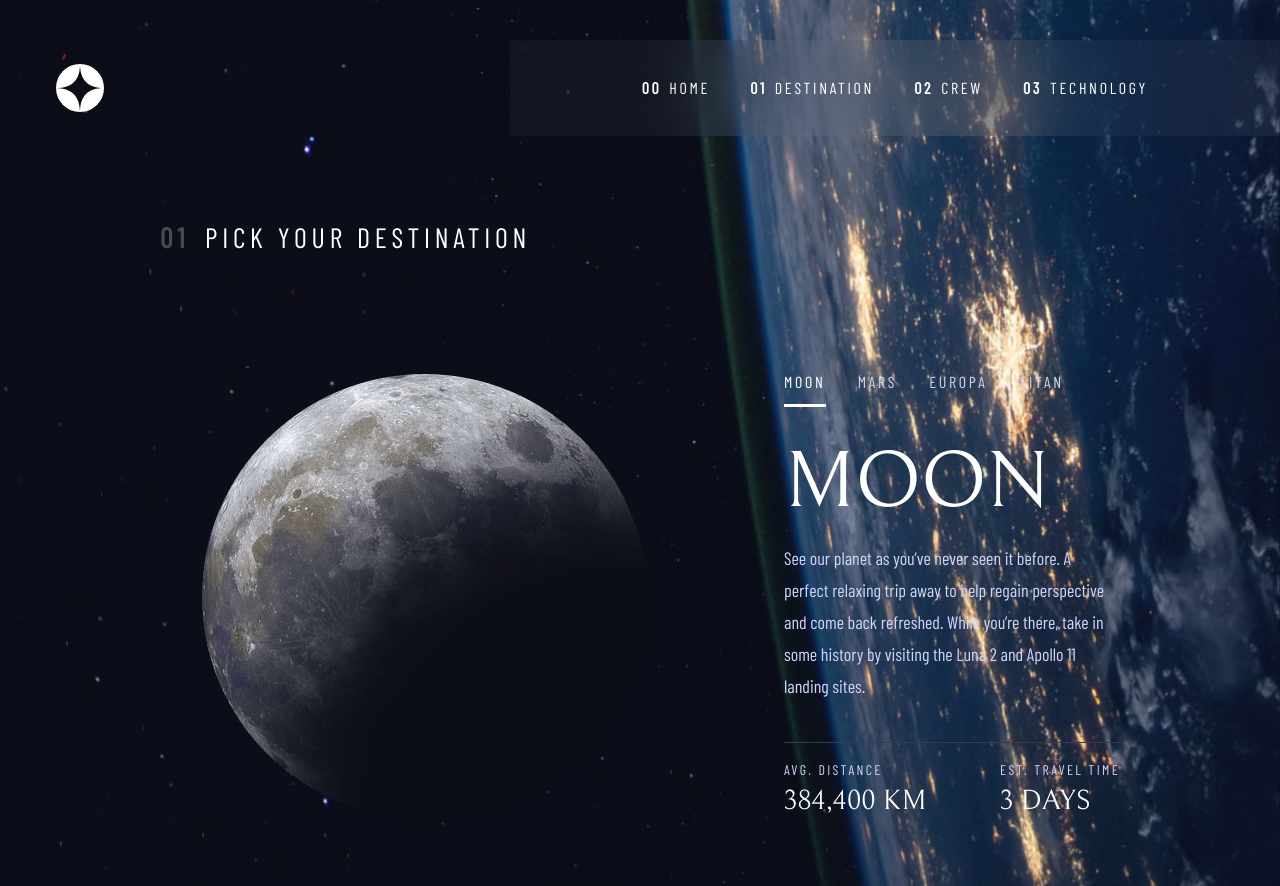
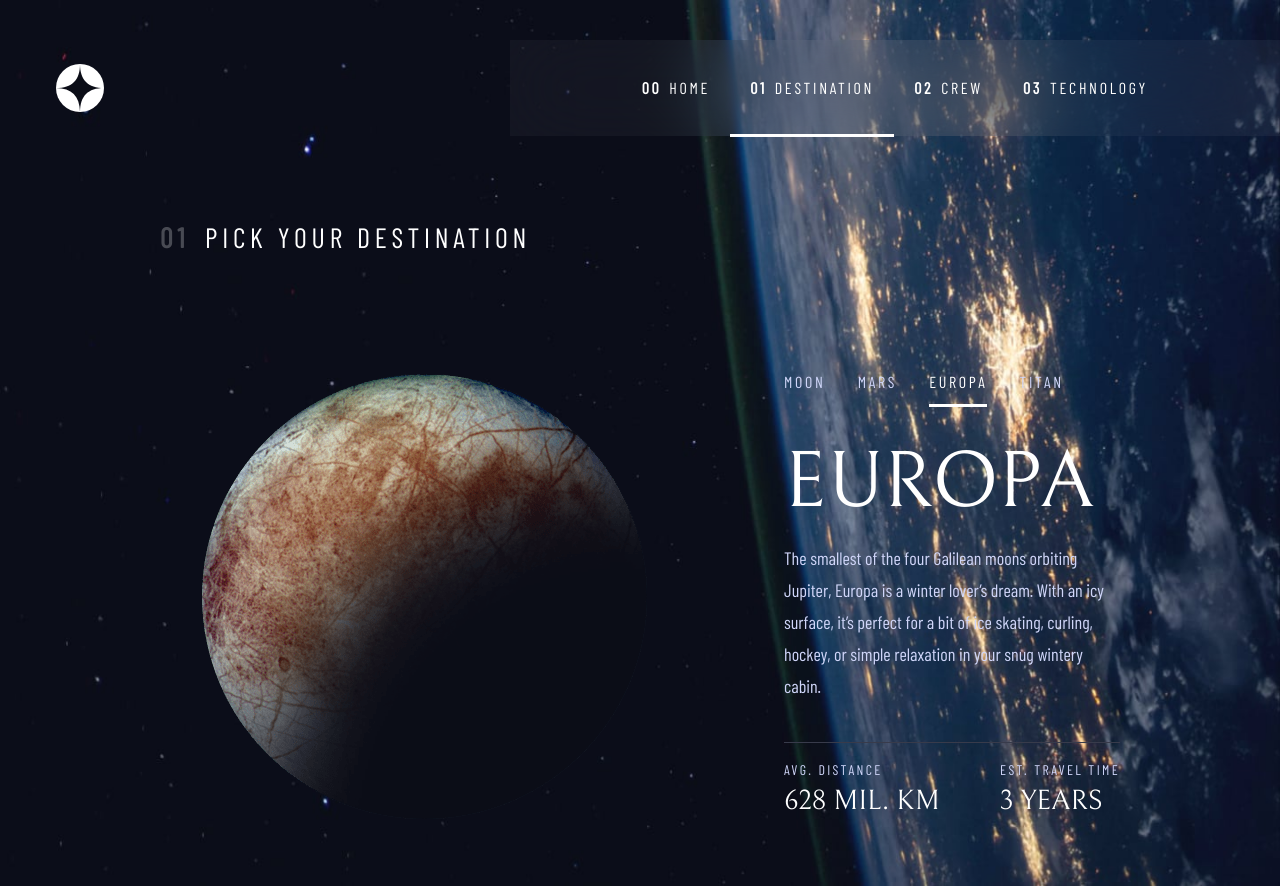
Before and after one commit to ostmartin/space-tourism-multi-page-website, a React (Vite) app: page /destination/europa in a window 1280 px wide. Built offline with nearby package versions, Linux system fonts and the light colour scheme.

Commit message:
created routing for destination tab, fixed navigation links classes

```diff
--- a/src/features/destination/Destination.jsx
+++ b/src/features/destination/Destination.jsx
@@ -1,6 +1,7 @@
-import { useState, useEffect, useCallback } from 'react';
+import { NavLink, useLoaderData } from 'react-router-dom';
 
-import { Tab, Heading, SubHeading, BodyText } from '../../ui';
+import { Tab } from '../../ui';
+import PlanetDescription from './PlanetDescription';
 
 import DATA from '../../data.json';
 
@@ -16,17 +17,19 @@ const PLANETS_IMGS = {
     'Titan': Titan
 }
 
+const getData = async (item, segment, data) => {
+    const currentItem = data[segment].find(entry => entry.name === item);
+    return await currentItem;
+}
+
+export const loader = async ({params}) => {
+    const item = params.planetId.charAt(0).toUpperCase() + params.planetId.slice(1);
+    const planet = await getData(item, 'destinations', DATA);
+    return planet;
+}
+
 const Destination = () => {
-    const [currentPlanet, setCurrentPlanet] = useState(null);
-
-    const getPlanet = useCallback((planet) => {
-        const curPlanet = DATA['destinations'].find(destination => destination.name === planet);
-        setCurrentPlanet(curPlanet);
-    }, [])
-
-    useEffect(() => {
-        getPlanet('Moon');
-    }, [])
+    const currentPlanet = useLoaderData();
 
     if (!currentPlanet) {
         return (
@@ -35,6 +38,8 @@ const Destination = () => {
     }
 
     const {name, description, distance, travel} = currentPlanet;
+
+    const navLinkClasses = 'font-barl text-h16 text-purple tracking-2.7 uppercase pb-3 cursor-pointer relative afterTab'
 
     return (
         <div className='px-6 tablet:px-8 desktop:px-40 pt-10 desktop:pt-20 max-w-[1440px] xxl:mx-auto'>
@@ -48,25 +53,25 @@ const Destination = () => {
                 </div>
                 <div className='h-full w-5/6 desktop:max-w-[50%] desktop:w-[35%] py-16'>
                     <ul className='flex w-full gap-8 mb-4 justify-center desktop:justify-start'>
-                        <Tab text={'Moon'} onTabClick={getPlanet} addClass={currentPlanet['name'] === 'Moon' ? 'active' : ''}/>
-                        <Tab text={'Mars'} onTabClick={getPlanet} addClass={currentPlanet['name'] === 'Mars' ? 'active' : ''}/>
-                        <Tab text={'Europa'} onTabClick={getPlanet} addClass={currentPlanet['name'] === 'Europa' ? 'active' : ''}/>
-                        <Tab text={'Titan'} onTabClick={getPlanet} addClass={currentPlanet['name'] === 'Titan' ? 'active' : ''}/>
+                        <NavLink to='/destination/moon' className={({isActive}) => isActive ? (navLinkClasses + ' active') : navLinkClasses}>
+                            Moon
+                        </NavLink>
+                        <NavLink to='/destination/mars' className={({isActive}) => isActive ? (navLinkClasses + ' active') : navLinkClasses}>
+                            Mars
+                        </NavLink>
+                        <NavLink to='/destination/europa' className={({isActive}) => isActive ? (navLinkClasses + ' active') : navLinkClasses}>
+                            Europa
+                        </NavLink>
+                        <NavLink to='/destination/titan' className={({isActive}) => isActive ? (navLinkClasses + ' active') : navLinkClasses}>
+                            Titan
+                        </NavLink>
                     </ul>
-                    <div className='text-center flex flex-col justify-between desktop:text-left tablet:min-h-[340px] desktop:min-h-[375px]'>
-                        <Heading text={name} level={'2'}/>
-                        <BodyText addClass={'pb-10 pe-4 mobile:min-h-[175px]'} text={description}/>
-                        <div className='flex flex-row mobile:flex-col mobile:gap-10 justify-around desktop:justify-between pt-4 border-t-[1px] border-solid border-[#383b4b]'>
-                            <div>
-                                <SubHeading text={'avg. distance'} level={'2'}/>
-                                <SubHeading text={distance} level={'1'}/>
-                            </div>
-                            <div>
-                                <SubHeading text={'est. travel time'} level={'2'}/>
-                                <SubHeading text={travel} level={'1'}/>
-                            </div>
-                        </div>
-                    </div>
+                    <PlanetDescription
+                        name={name}
+                        description={description}
+                        distance={distance}
+                        travel={travel}
+                    />
                 </div>
             </section>
         </div>
--- /dev/null
+++ b/src/features/destination/PlanetDescription.jsx
@@ -0,0 +1,22 @@
+import { Heading, SubHeading, BodyText } from "../../ui";
+
+const PlanetDescription = ({name, description, distance, travel}) => {
+    return (
+        <div className='text-center flex flex-col justify-between desktop:text-left tablet:min-h-[340px] desktop:min-h-[375px]'>
+            <Heading text={name} level={'2'}/>
+            <BodyText addClass={'pb-10 pe-4 mobile:min-h-[175px]'} text={description}/>
+            <div className='flex flex-row mobile:flex-col mobile:gap-10 justify-around desktop:justify-between pt-4 border-t-[1px] border-solid border-[#383b4b]'>
+                <div>
+                    <SubHeading text={'avg. distance'} level={'2'}/>
+                    <SubHeading text={distance} level={'1'}/>
+                </div>
+                <div>
+                    <SubHeading text={'est. travel time'} level={'2'}/>
+                    <SubHeading text={travel} level={'1'}/>
+                </div>
+            </div>
+        </div>
+    )
+}
+
+export default PlanetDescription;
--- a/src/features/mainPage/MainPage.jsx
+++ b/src/features/mainPage/MainPage.jsx
@@ -4,7 +4,7 @@ import Navigation from './Navigation';
 import Background from '../../ui/Background';
 
 import Logo from '../../assets/shared/logo';
-import { Outlet } from 'react-router-dom';
+import { Outlet, Link } from 'react-router-dom';
 
 const MainPage = () => {
     const [curTab, setCurTab] = useState('home');
@@ -19,9 +19,9 @@ const MainPage = () => {
             <Background image={curTab}/>
             <div className='container w-full flex flex-row justify-between items-center desktop:pt-10 mobile:pt-10 max-w-[1440px] mx-auto relative'>
                 <div className='ps-6 mobile:scale-75 tablet:ps-8 desktop:ps-14 flex justify-center flex-col'>
-                    <a href="#">
+                    <Link to='/' onClick={() => onChangeCurrentTab('home')}>
                         <Logo/>
-                    </a>
+                    </Link>
                 </div>
                 <Navigation onChangeCurrentTab={onChangeCurrentTab} curTab={curTab}/>
             </div>
--- a/src/features/mainPage/Navigation.jsx
+++ b/src/features/mainPage/Navigation.jsx
@@ -1,5 +1,5 @@
 import { useState } from 'react';
-import { NavLink } from 'react-router-dom';
+import { NavLink, useLocation } from 'react-router-dom';
 
 import './styles/navigation.scss';
 import IconHumburger from '../../assets/shared/icon-hamburger';
@@ -7,15 +7,14 @@ import IconClose from '../../assets/shared/icon-close';
 
 const Navigation = ({onChangeCurrentTab}) => {
     const [menuOpen, setMenuOpen] = useState(false);
+    const LOCATION = useLocation().pathname;
 
     const toggleBurgerMenu = () => {
         setMenuOpen(!menuOpen);
         document.body.classList.toggle('handleOverflow');
     }
 
-    const tabs = ['', 'destination', 'crew', 'technology'];
-
-    const classes = 'flex gap-2 py-9 px-5 text-h16 tracking-2.7 font-barl text-light uppercase cursor-pointer relative afterTab'
+    const tabClasses = 'flex gap-2 py-9 px-5 text-h16 tracking-2.7 font-barl text-light uppercase cursor-pointer relative afterTab'
 
     return (
         <div className='nav container h-full w-fit tablet:relative z-10'>
@@ -23,7 +22,7 @@ const Navigation = ({onChangeCurrentTab}) => {
                 <li>
                     <NavLink
                         to='/'
-                        className={({isActive, isPending}) => isActive ? (classes + ' active') : classes}
+                        className={({isActive}) => isActive ? (tabClasses + ' active') : tabClasses}
                         onClick={() => {
                             onChangeCurrentTab('home');
                             setMenuOpen(false);
@@ -36,7 +35,7 @@ const Navigation = ({onChangeCurrentTab}) => {
                 <li>
                     <NavLink
                         to='/destination/moon'
-                        className={({isActive, isPending}) => isActive ? (classes + ' active') : classes}
+                        className={LOCATION.includes('destination') ? (tabClasses + ' active') : tabClasses}
                         onClick={() => {
                             onChangeCurrentTab('destination');
                             setMenuOpen(false);
@@ -49,7 +48,7 @@ const Navigation = ({onChangeCurrentTab}) => {
                 <li>
                     <NavLink
                         to='/crew/douglas-hurley'
-                        className={({isActive, isPending}) => isActive ? (classes + ' active') : classes}
+                        className={LOCATION.includes('crew') ? (tabClasses + ' active') : tabClasses}
                         onClick={() => {
                             onChangeCurrentTab('crew');
                             setMenuOpen(false);
@@ -62,7 +61,7 @@ const Navigation = ({onChangeCurrentTab}) => {
                 <li>
                     <NavLink
                         to='/technology/launch-vehicle'
-                        className={({isActive, isPending}) => isActive ? (classes + ' active') : classes}
+                        className={LOCATION.includes('technology') ? (tabClasses + ' active') : tabClasses}
                         onClick={() => {
                             onChangeCurrentTab('technology');
                             setMenuOpen(false);
--- a/src/main.jsx
+++ b/src/main.jsx
@@ -1,6 +1,7 @@
 import React from 'react';
 import ReactDOM from 'react-dom/client';
 import { createBrowserRouter, RouterProvider } from 'react-router-dom';
+import { loader as destinationsLoader } from './features/destination/Destination';
 
 import {
   MainPage,
@@ -23,7 +24,8 @@ const router = createBrowserRouter([
       },
       {
         path: 'destination/:planetId',
-        element: <Destination/>
+        element: <Destination/>,
+        loader: destinationsLoader
       },
       {
         path: 'crew/:memberId',
@@ -39,7 +41,7 @@ const router = createBrowserRouter([
 
 const root = ReactDOM.createRoot(document.getElementById('root'));
 root.render(
-  <React.StrictMode>
+  // <React.StrictMode>
     <RouterProvider router={router}/>
-  </React.StrictMode>
+  // </React.StrictMode>
 );
--- a/src/ui/Tab.jsx
+++ b/src/ui/Tab.jsx
@@ -1,23 +1,9 @@
 import { NavLink } from 'react-router-dom';
 
-const Tab = ({text, addClass = '', isNavTab = false, index, onTabClick}) => {
-    const classes = `flex gap-2 py-9 px-5 text-h16 tracking-2.7 font-barl text-light uppercase cursor-pointer relative afterTab ${addClass}`;
-
-    if (isNavTab) {
-        return (
-            <li onClick={onTabClick}
-            >
-                <NavLink to={`/${text}`} className={({isActive, isPending}) => isActive ? (classes + ' active') : classes}>
-                    <span className="font-bold hidden mobile:block desktop:block">{'0' + index}</span>
-                    {text || 'Home'}
-                </NavLink>
-            </li>
-        )
-    }
-
+const Tab = ({text, addClass = '', onTabClick}) => {
     return (
         <li
-            onClick={() => onTabClick(text)}
+            onClick={onTabClick}
             className={`font-barl text-h16 text-purple tracking-2.7 uppercase pb-3 cursor-pointer relative afterTab  ${addClass}`}>
             {text}
         </li>
```
